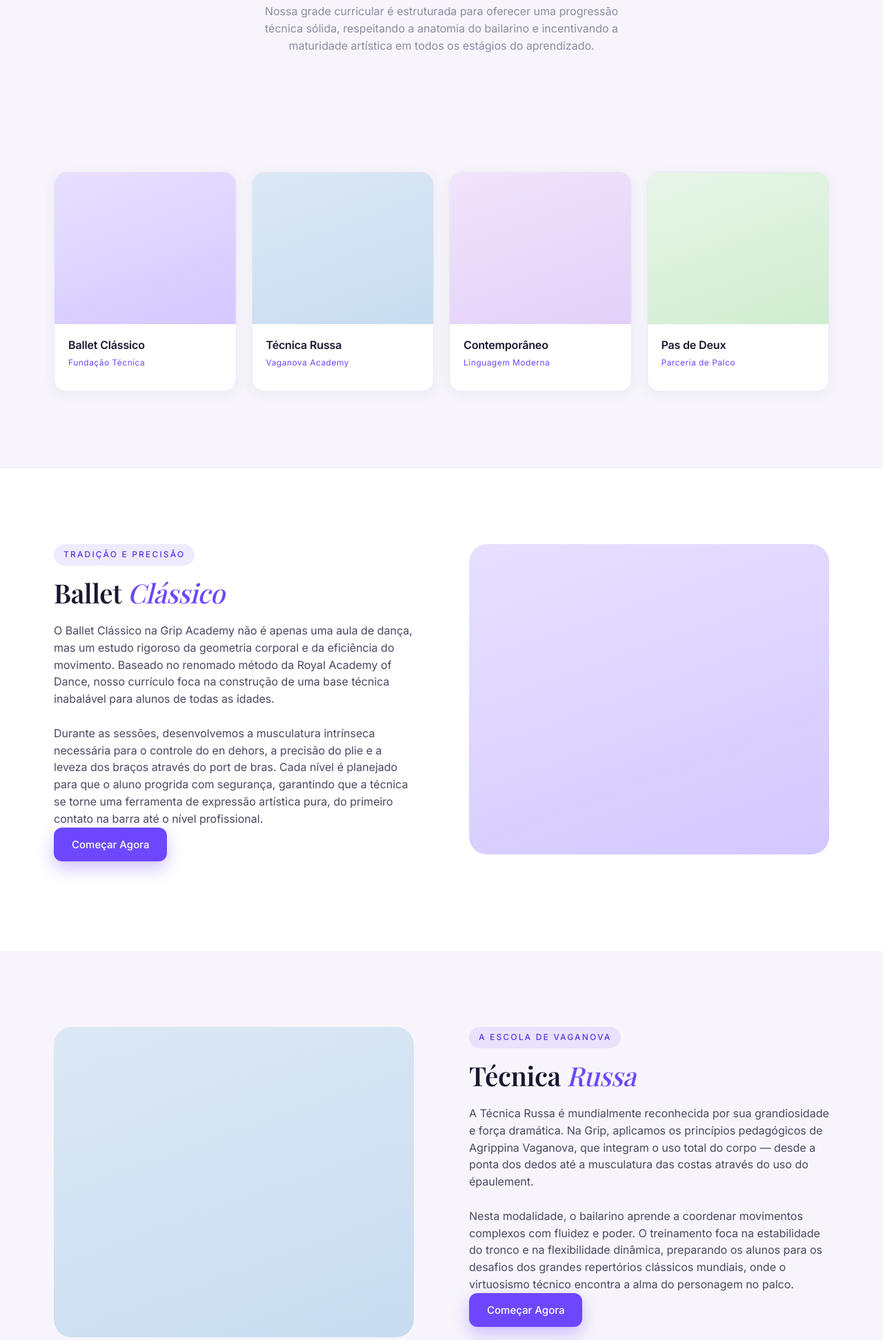
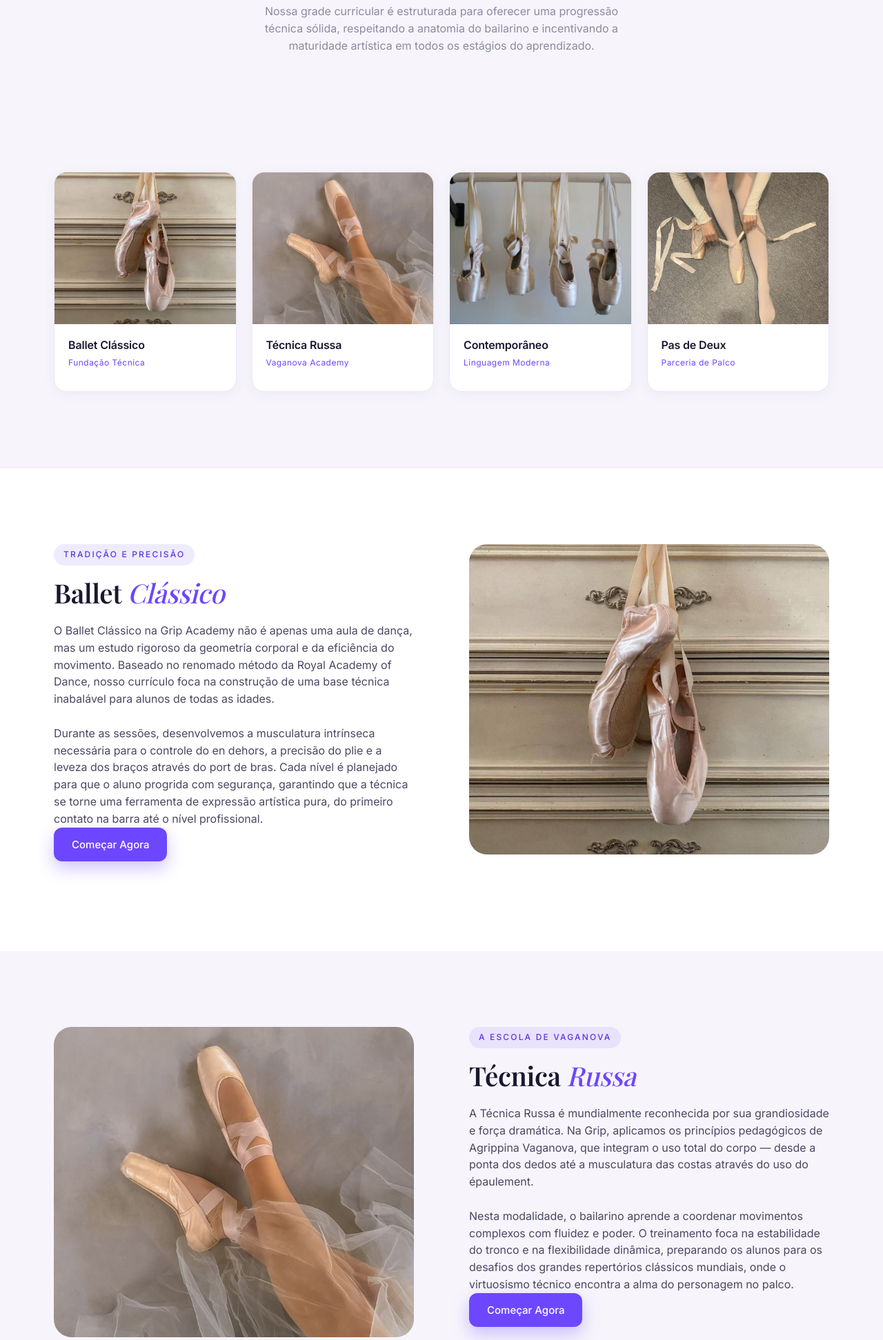
Before and after one commit to boinqui/Grip, a FastAPI app: page /aulas in a window 1280 px wide. Shown: the part 301-2244 px from the top of the page at 69% size. Run offline with FastAPI, Linux system fonts and the light colour scheme; some web fonts are replaced.

Commit message:
feat: replace category placeholders with images on aulas page

```diff
--- a/templates/aulas/aulas.html
+++ b/templates/aulas/aulas.html
@@ -65,7 +65,7 @@
         <section>
             <div class="container grid-home">
                 <a href="#detalhe-classico" class="card-home">
-                    <div class="foto-home" style="background-image: linear-gradient(160deg, #e8e0ff 0%, #d4c8ff 100%);">
+                    <div class="foto-home" style="background-image: url('/static/images/balletclassic.jpg'); background-size: cover; background-position: center;">
                     </div>
                     <div class="info-home">
                         <h3>Ballet Clássico</h3>
@@ -73,7 +73,7 @@
                     </div>
                 </a>
                 <a href="#detalhe-russo" class="card-home">
-                    <div class="foto-home" style="background-image: linear-gradient(160deg, #dce8f5 0%, #c8dcf0 100%);">
+                    <div class="foto-home" style="background-image: url('/static/images/russian.jpg'); background-size: cover; background-position: center;">
                     </div>
                     <div class="info-home">
                         <h3>Técnica Russa</h3>
@@ -81,7 +81,7 @@
                     </div>
                 </a>
                 <a href="#detalhe-contemporaneo" class="card-home">
-                    <div class="foto-home" style="background-image: linear-gradient(160deg, #f0e5fb 0%, #e2d0f8 100%);">
+                    <div class="foto-home" style="background-image: url('/static/images/contemporary.jpg'); background-size: cover; background-position: center;">
                     </div>
                     <div class="info-home">
                         <h3>Contemporâneo</h3>
@@ -89,7 +89,7 @@
                     </div>
                 </a>
                 <a href="#detalhe-pas-de-deux" class="card-home">
-                    <div class="foto-home" style="background-image: linear-gradient(160deg, #e8f5e8 0%, #d0edd0 100%);">
+                    <div class="foto-home" style="background-image: url('/static/images/pas.jpg'); background-size: cover; background-position: center;">
                     </div>
                     <div class="info-home">
                         <h3>Pas de Deux</h3>
@@ -119,7 +119,7 @@
                 </div>
                 <div class="hero-img">
                     <div
-                        style="width:100%; height:450px; background: linear-gradient(160deg, #e8e0ff 0%, #d4c8ff 100%); border-radius:26px;">
+                        style="width:100%; height:450px; background-image: url('/static/images/balletclassic.jpg'); background-size: cover; background-position: center; border-radius:26px;">
                     </div>
                 </div>
             </div>
@@ -129,7 +129,7 @@
             <div class="container fil-grid">
                 <div class="hero-img">
                     <div
-                        style="width:100%; height:450px; background: linear-gradient(160deg, #dce8f5 0%, #c8dcf0 100%); border-radius:26px;">
+                        style="width:100%; height:450px; background-image: url('/static/images/russian.jpg'); background-size: cover; background-position: center; border-radius:26px;">
                     </div>
                 </div>
                 <div class="philosophy">
@@ -169,7 +169,7 @@
                 </div>
                 <div class="hero-img">
                     <div
-                        style="width:100%; height:450px; background: linear-gradient(160deg, #f0e5fb 0%, #e2d0f8 100%); border-radius:26px;">
+                        style="width:100%; height:450px; background-image: url('/static/images/contemporary.jpg'); background-size: cover; background-position: center; border-radius:26px;">
                     </div>
                 </div>
             </div>
@@ -179,7 +179,7 @@
             <div class="container fil-grid">
                 <div class="hero-img">
                     <div
-                        style="width:100%; height:450px; background: linear-gradient(160deg, #e8f5e8 0%, #d0edd0 100%); border-radius:26px;">
+                        style="width:100%; height:450px; background-image: url('/static/images/pas.jpg'); background-size: cover; background-position: center; border-radius:26px;">
                     </div>
                 </div>
                 <div class="philosophy">
```
Also changed, not shown: static/images/balletclassic.jpg (added), static/images/contemporary.jpg (added), static/images/pas.jpg (added), static/images/russian.jpg (added).
